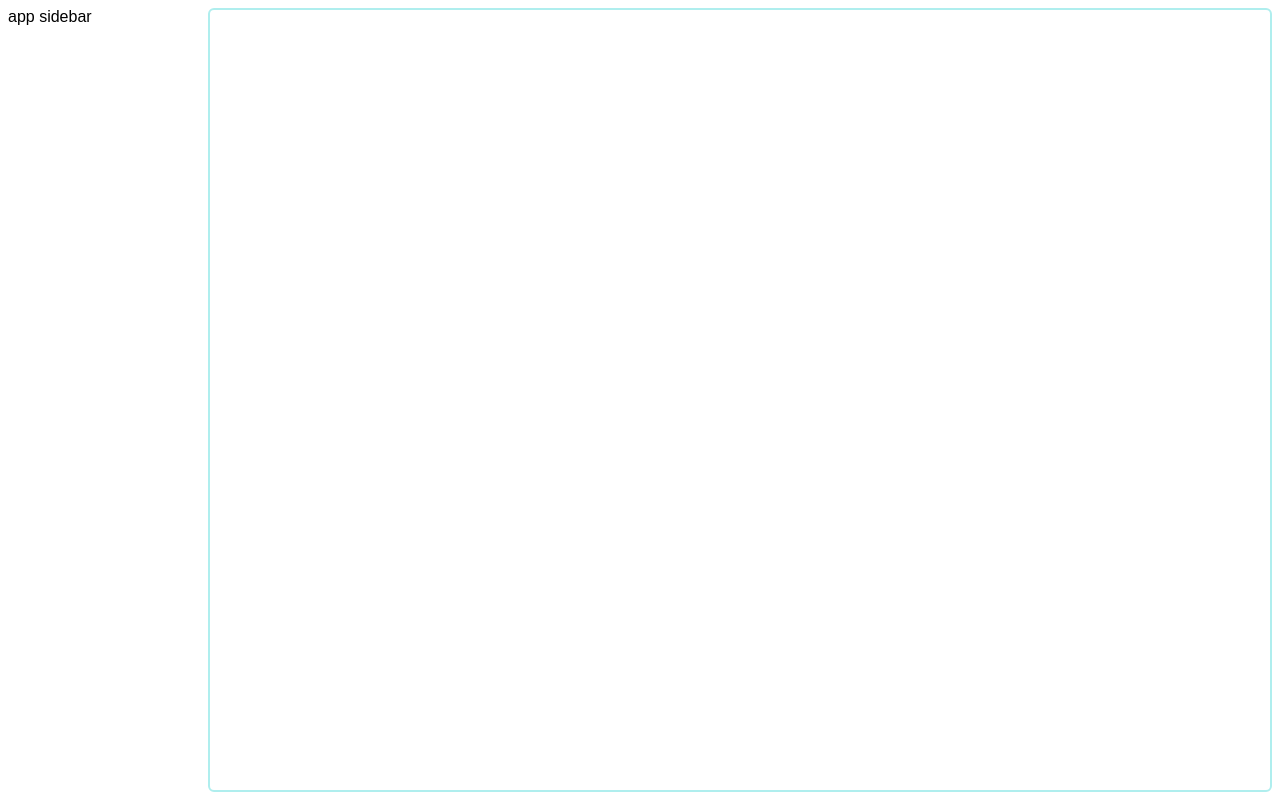
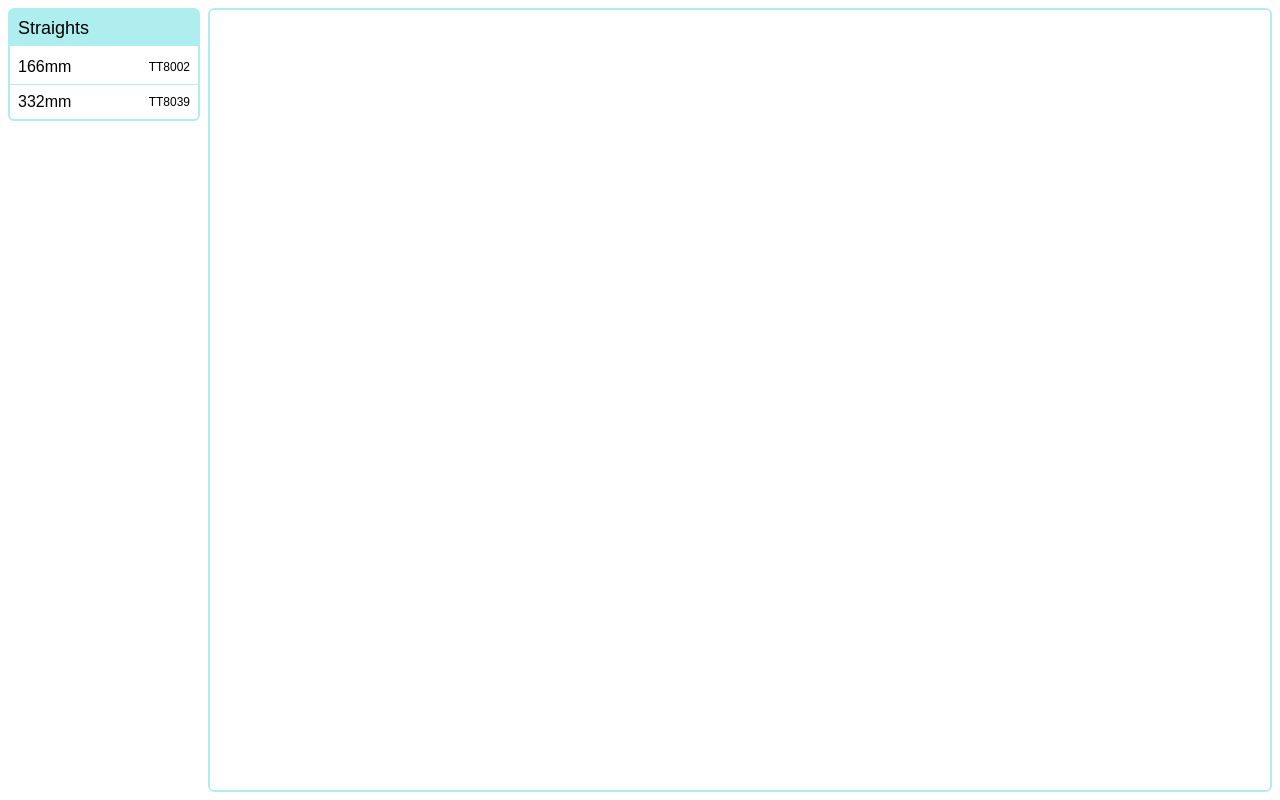
Before and after one commit to orogeny/vanilla-planner, a website built with Vite: page index.html in a window 1280 px wide. Built offline with nearby package versions, Linux system fonts and the light colour scheme.

Commit message:
feat: add first palette

```diff
--- a/index.html
+++ b/index.html
@@ -10,7 +10,25 @@
   </head>
   <body>
     <div id="app">
-      <aside class="sidebar">app sidebar</aside>
+      <aside class="sidebar">
+        <div class="palette">
+          <p class="title">Straights</p>
+          <ul class="items">
+            <li>
+              <div id="track#1" class="item">
+                <span class="label">166mm</span>
+                <span class="catno">TT8002</span>
+              </div>
+            </li>
+            <li>
+              <div id="track#2" class="item">
+                <span class="label">332mm</span>
+                <span class="catno">TT8039</span>
+              </div>
+            </li>
+          </div>
+        </ul>
+      </aside>
       <main class="main">
         <div class="container">
           <canvas class="board">Oops..! Canvas is not supported</canvas>
--- a/src/style.css
+++ b/src/style.css
@@ -20,6 +20,53 @@ body {
   flex: none;
 
   width: 192px;
+
+  display: flex;
+  flex-direction: column;
+  gap: 0.5rem;
+}
+
+.palette {
+  border: 2px solid paleturquoise;
+  border-radius: 0.375rem;
+
+  display: flex;
+  flex-direction: column;
+  gap: 0.25rem;
+
+  .title {
+    background-color: paleturquoise;
+    font-size: 1.125rem;
+    line-height: 1.75rem;
+    padding: 0.25rem 0.5rem;
+  }
+
+  .items {
+    display: flex;
+    flex-direction: column;
+
+    li {
+      border-top: 1px solid paleturquoise;
+    }
+
+    li:first-child {
+      border-top: none;
+    }
+  }
+
+  .item {
+    padding: 0.5rem;
+
+    display: flex;
+    align-items: center;
+    gap: 0.5rem;
+  }
+
+  .catno {
+    font-size: 0.75rem;
+    line-height: 1rem;
+    margin-left: auto;
+  }
 }
 
 .main {
```
